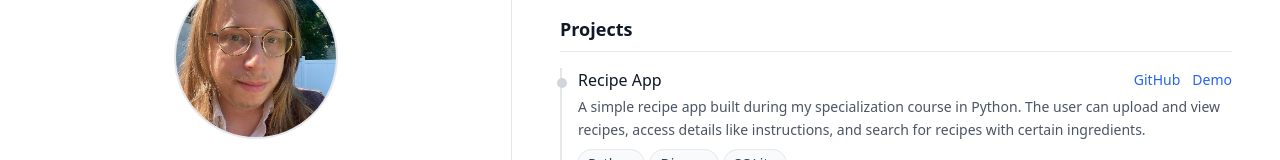
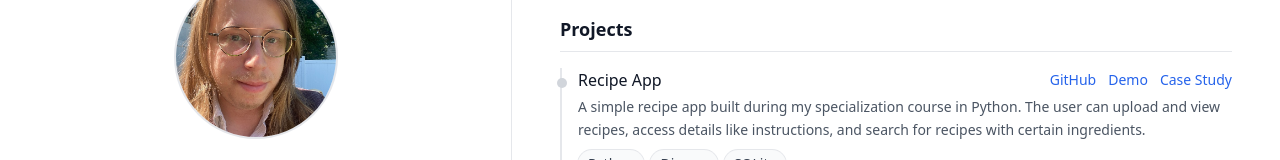
Before and after one commit to includeheart/new-portfolio-site, a Next.js app: page / in a window 1280 px wide. Shown: the part 166-326 px from the top of the page. Built offline with nearby package versions, Linux system fonts and the light colour scheme.

Commit message:
Added case study

```diff
--- a/app/components/ProjectSection.tsx
+++ b/app/components/ProjectSection.tsx
@@ -6,6 +6,7 @@ type Project = {
   links?: {
     github?: string;
     demo?: string;
+    caseStudy?: string;
   };
 };
 
@@ -18,6 +19,7 @@ const ProjectSection = () => {
       links: {
         github: 'https://github.com/includeheart/recipe-app',
         demo: 'https://thawing-hamlet-36183-4fd2a2e83fd2.herokuapp.com/',
+        caseStudy: '/case_study.pdf',
       },
     },
   ];
@@ -60,6 +62,16 @@ const ProjectSection = () => {
                           Demo
                         </a>
                       )}
+                      {proj.links?.caseStudy && (
+                        <a
+                          className="text-sm text-blue-600 dark:text-blue-400 hover:underline"
+                          href={proj.links.caseStudy}
+                          target="_blank"
+                          rel="noopener noreferrer"
+                        >
+                          Case Study
+                        </a>
+                      )}
                     </div>
                   </div>
                   {proj.course && (
```
Also changed, not shown: 1 other file (tests, documents, lock files or other folders).
